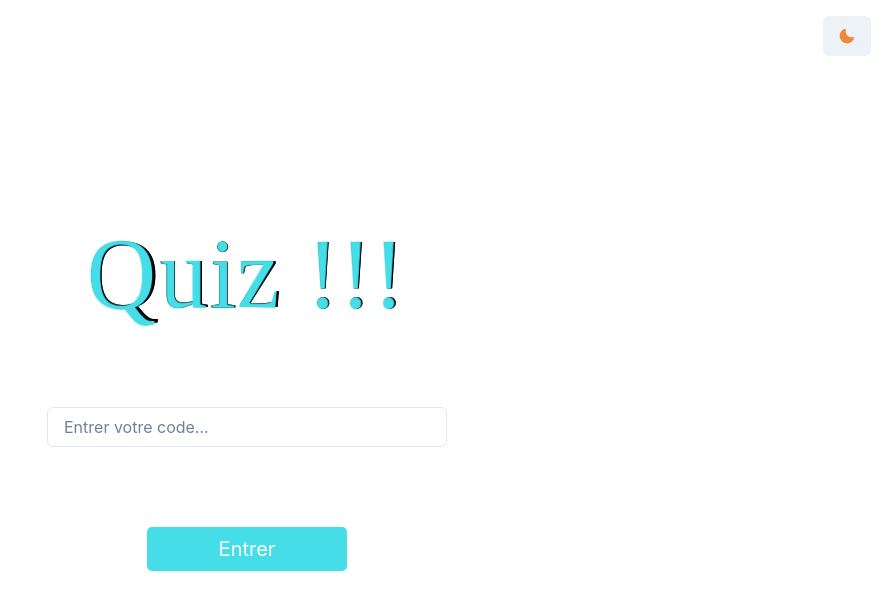
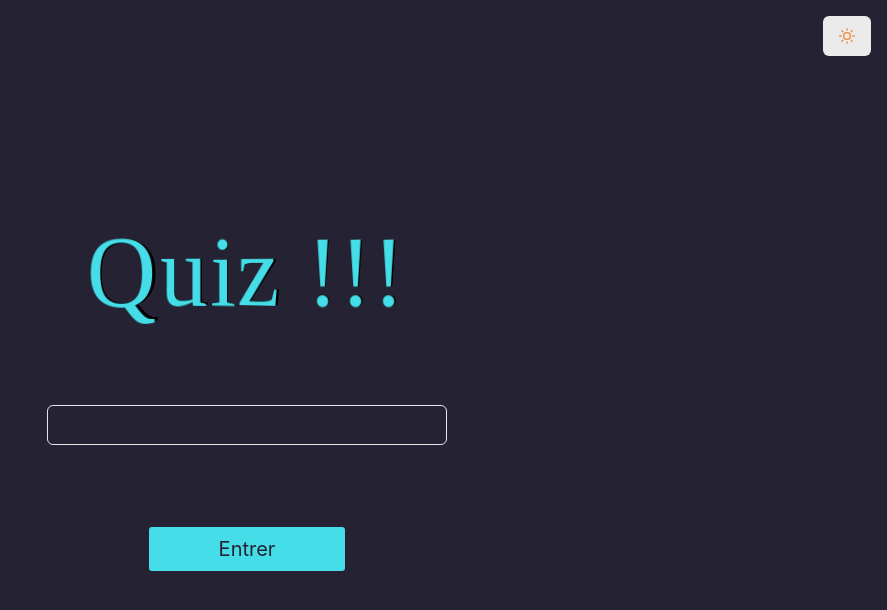
Before and after one commit to ahmedKhaireddine/Quiz-front-end, a React (Create React App) app: page /test in a window 1280 px wide. Shown: the top 610 px of the page, without its empty margins (393-1280 px from the left). Built offline with nearby package versions, Linux system fonts and the light colour scheme; a web font is replaced by a local one.

Commit message:
custom input style (placeholder and color) for dark and light them

```diff
--- a/src/App.js
+++ b/src/App.js
@@ -8,15 +8,17 @@ import QuizLayout from "./components/layouts/QuizLayout"
 import ToggleMode from "./components/layouts/ToggleMode"
 
 const App = () => {
-  const { bg, color } = useContext(AppContext)
-  // const bg = useColorModeValue("red", "#ebebeb")
-  // const color = useColorModeValue("#ebebeb", "#242233")
+  // const { bg, color } = useContext(AppContext)
+  const bg = useColorModeValue("#242233", "#e6e6e6")
+  const color = useColorModeValue("#e6e6e6", "#242233")
+  const borderColor = useColorModeValue("#e6e6e6", "#242233")
   console.log("bg =>", bg, "color =>", color)
   return (
     <AppContextProvider>
       <Box
         bg={bg}
         color={color}
+        borderColor={borderColor}
       >
         <QuizLayout>
             <ToggleMode />
--- a/src/components/TextField.jsx
+++ b/src/components/TextField.jsx
@@ -2,18 +2,30 @@ import React from "react"
 import { FormControl, FormErrorMessage, FormLabel, Input } from "@chakra-ui/react"
 import { Field, useField } from "formik"
 
-const TextField = ({ label, borderColor, ...props }) => {
+const TextField = ({ label, colorMode, ...props }) => {
     const [field, meta] = useField(props)
 
     return (
         <FormControl isInvalid={meta.error && meta.touched}>
             <FormLabel color="white">{label}</FormLabel>
+            {colorMode === "dark" ? (
             <Field
-                errorBorderColor={borderColor}
                 as={Input}
                 {...field}
                 {...props}
+                placeholder={{ color:"inherit" }}
+                // color="#45DDE7"
             />
+            ) : (
+            <Field
+                as={Input}
+                {...field}
+                {...props}
+                _placeholder={{ color:"#242233" }}
+                borderColor={{ color:"#242233" }}
+                // color="#242233"
+            />
+            )}
             <FormErrorMessage>{meta.error}</FormErrorMessage>
         </FormControl>
     )
--- a/src/components/layouts/ToggleMode.jsx
+++ b/src/components/layouts/ToggleMode.jsx
@@ -11,11 +11,12 @@ const ToggleMode = () => {
             top="0"
             right="0"
             m="1rem"
+            bg={colorMode === "dark" ? "#242233" : "#ebebeb"}
         >
-            {colorMode === "dark" ? (
-                <SunIcon color="yellow.300"/>
+            {colorMode === "light" ? (
+                <SunIcon color="orange.400"/>
             ) : (
-                <MoonIcon color="orange.400"/>
+                <MoonIcon color="yellow.300"/>
             )}
         </Button>
     )
--- a/src/components/quiz-interface/core/Button.jsx
+++ b/src/components/quiz-interface/core/Button.jsx
@@ -1,12 +1,13 @@
 import React from "react"
 import styled from "styled-components"
+import { ColorMode } from "@chakra-ui/react"
 
 const Btn = styled.button`
     font-size: 20px;
     width: 200px;
-    color: white;
+    color: #242233;
+    border: ${ props => props.colorMode === "dark" ? "" : "2px solid #242233"};
     background: #45DDE7;
-    outline: none;
     cursor: pointer;
     border-radius: 5px;
     display: flex;
```
Also changed, not shown: src/pages/Test.jsx (+12 -12 lines).
